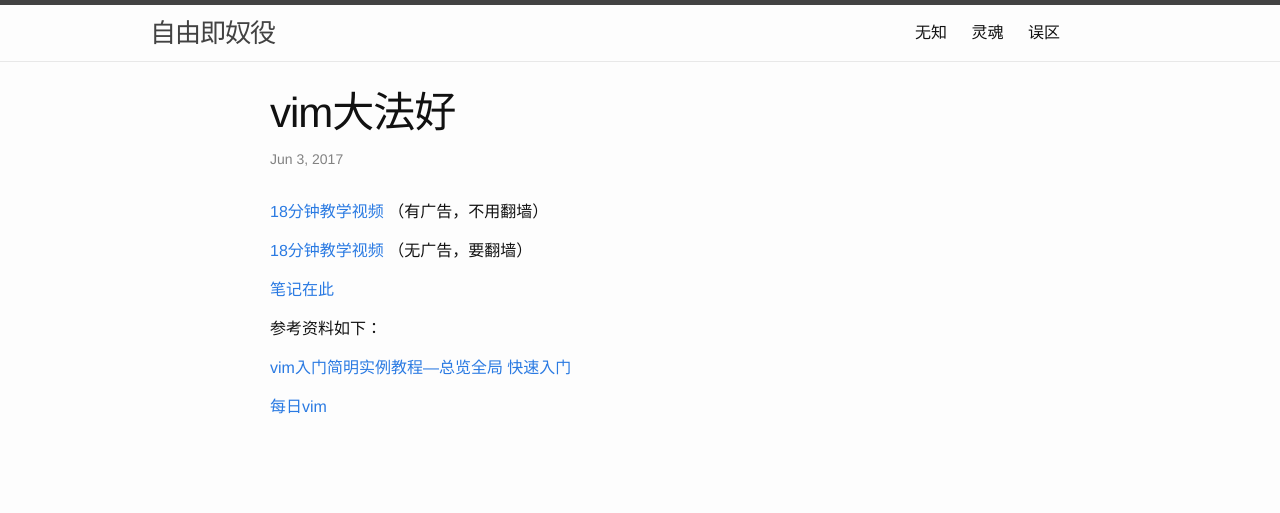
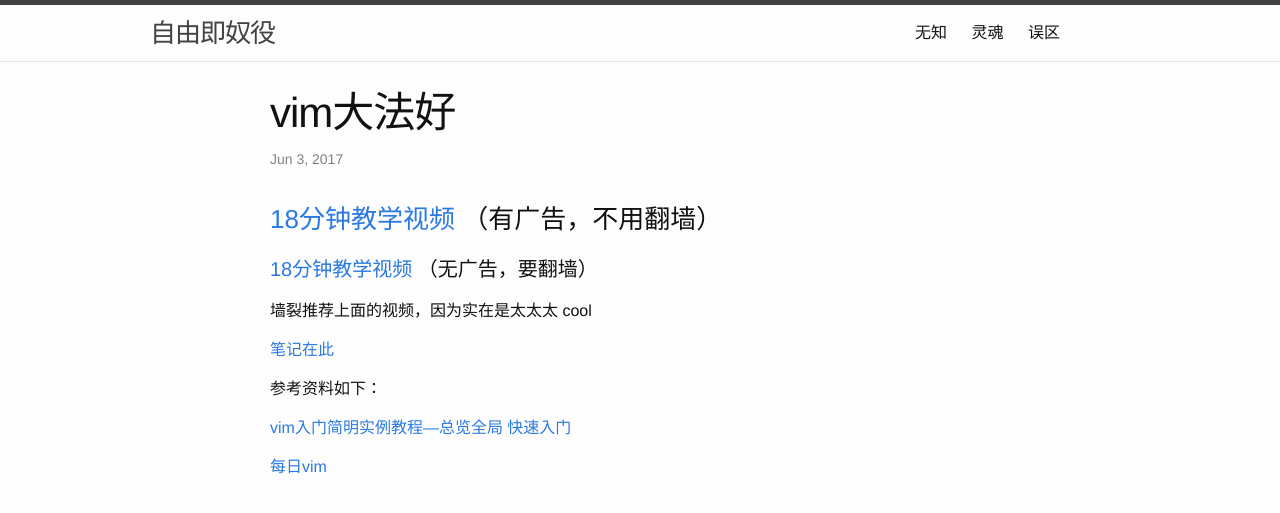
Before and after one commit to wqwljz/killer1994.github.io, a Jekyll site: the page built from _posts/2017-06-03-learn-vim.md, in a window 1280 px wide. Shown: the top 513 px of the page. Built offline with Jekyll 4.4.1, drawn with Linux system fonts in a browser that asks for light colours.

Commit message:
fix vim again

```diff
--- a/_posts/2017-06-03-learn-vim.md
+++ b/_posts/2017-06-03-learn-vim.md
@@ -2,14 +2,16 @@
 layout: post
 title: "vim大法好"
 description: ""
-category: [技术]
+category: []
 tags: []
 ---
 {% include JB/setup %}
 
-[18分钟教学视频](v.youku.com/v_show/id_XNTcxOTg3OTUy.html?from=s1.8-1-1.2&spm=a2h0k.8191407.0.0) （有广告，不用翻墙）
+### [18分钟教学视频](v.youku.com/v_show/id_XNTcxOTg3OTUy.html?from=s1.8-1-1.2&spm=a2h0k.8191407.0.0) （有广告，不用翻墙）
 
-[18分钟教学视频](https://vimeo.com/15443936) （无广告，要翻墙）
+#### [18分钟教学视频](https://vimeo.com/15443936) （无广告，要翻墙）
+
+墙裂推荐上面的视频，因为实在是太太太 cool
 
 [笔记在此](https://github.com/killer1994/killer1994.github.io/blob/master/Resources/vimtest)
 
```
